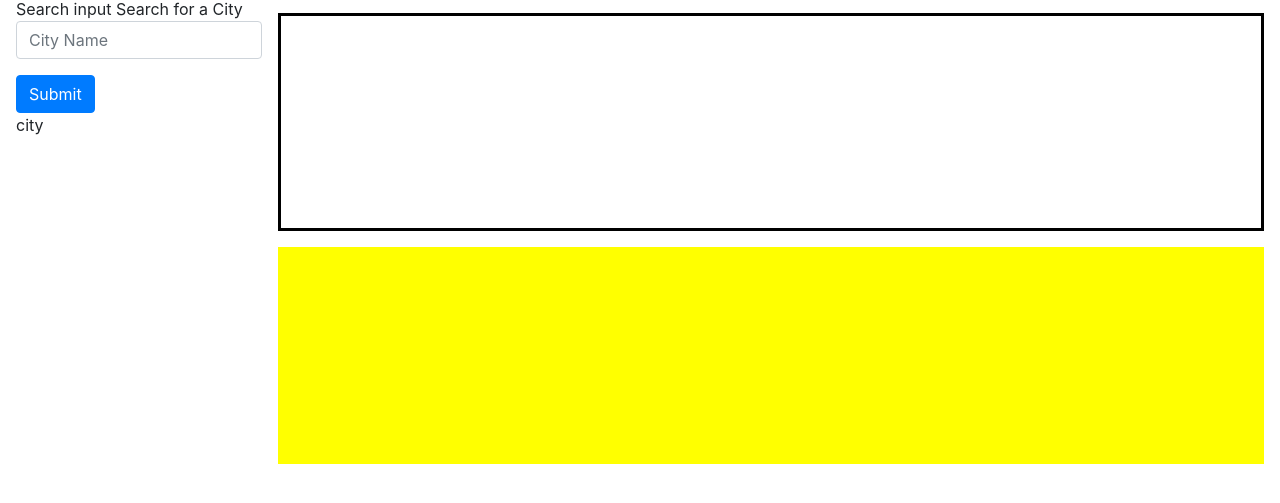
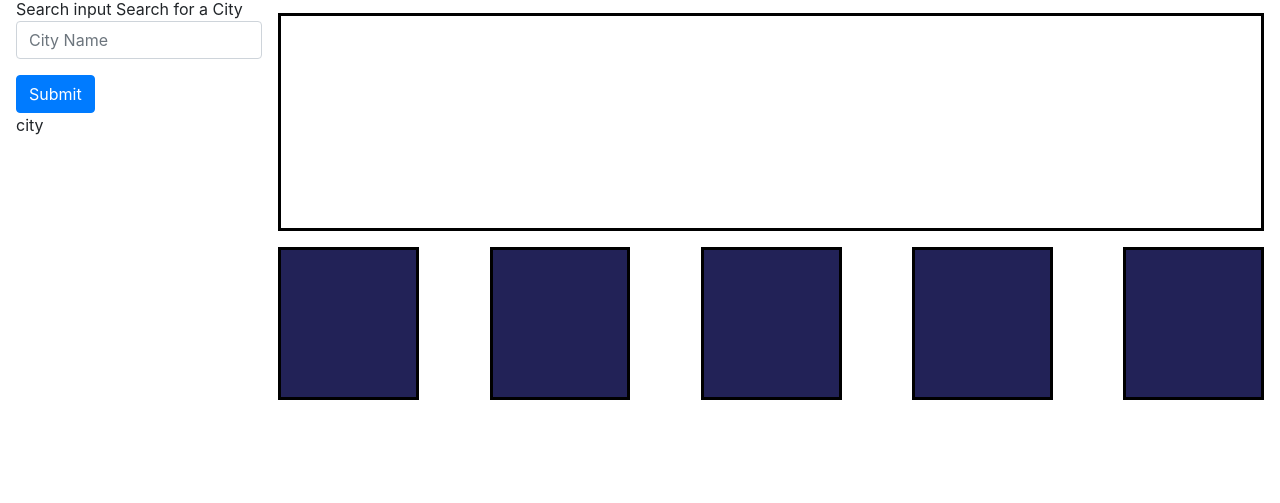
Before and after one commit to Kyler-Mclachlan/Server-Side-API, a plain HTML site: page index.html in a window 1280 px wide. Shown: the part 107-610 px from the top of the page. Drawn offline with nearby package versions, Linux system fonts and the light colour scheme.

Commit message:
finihning intial css

```diff
--- a/assets/css/style.css
+++ b/assets/css/style.css
@@ -30,7 +30,48 @@
 }
 
 #forecast {
-    background-color: yellow;
+    background-color: white;
     height: 17vw;
     margin-bottom: 1px;
+    display: flex;
+    justify-content: space-between;
 }
+
+#dayOne {
+    background-color: rgb(34, 34, 87);
+    border: 3px solid black;
+    height: 12vw;
+    width: 11vw;
+}
+
+#dayTwo {
+    background-color: rgb(34, 34, 87);
+    border: 3px solid black;
+    height: 12vw;
+    width: 11vw;
+
+}
+
+#dayThree {
+    background-color: rgb(34, 34, 87);
+    border: 3px solid black;
+    height: 12vw;
+    width: 11vw;
+
+}
+
+#dayFour {
+    background-color: rgb(34, 34, 87);
+    border: 3px solid black;
+    height: 12vw;
+    width: 11vw;
+
+}
+
+#dayFive {
+    background-color: rgb(34, 34, 87);
+    border: 3px solid black;
+    height: 12vw;
+    width: 11vw;
+
+}
--- a/index.html
+++ b/index.html
@@ -61,7 +61,13 @@
     </section>
     <section id="details">
         <section id="current"></section>
-        <section id="forecast"></section>
+        <section id="forecast">
+            <div id="dayOne"></div>
+            <div id="dayTwo"></div>
+            <div id="dayThree"></div>
+            <div id="dayFour"></div>
+            <div id="dayFive"></div>
+        </section>
     </section>
 
     </main>
```
